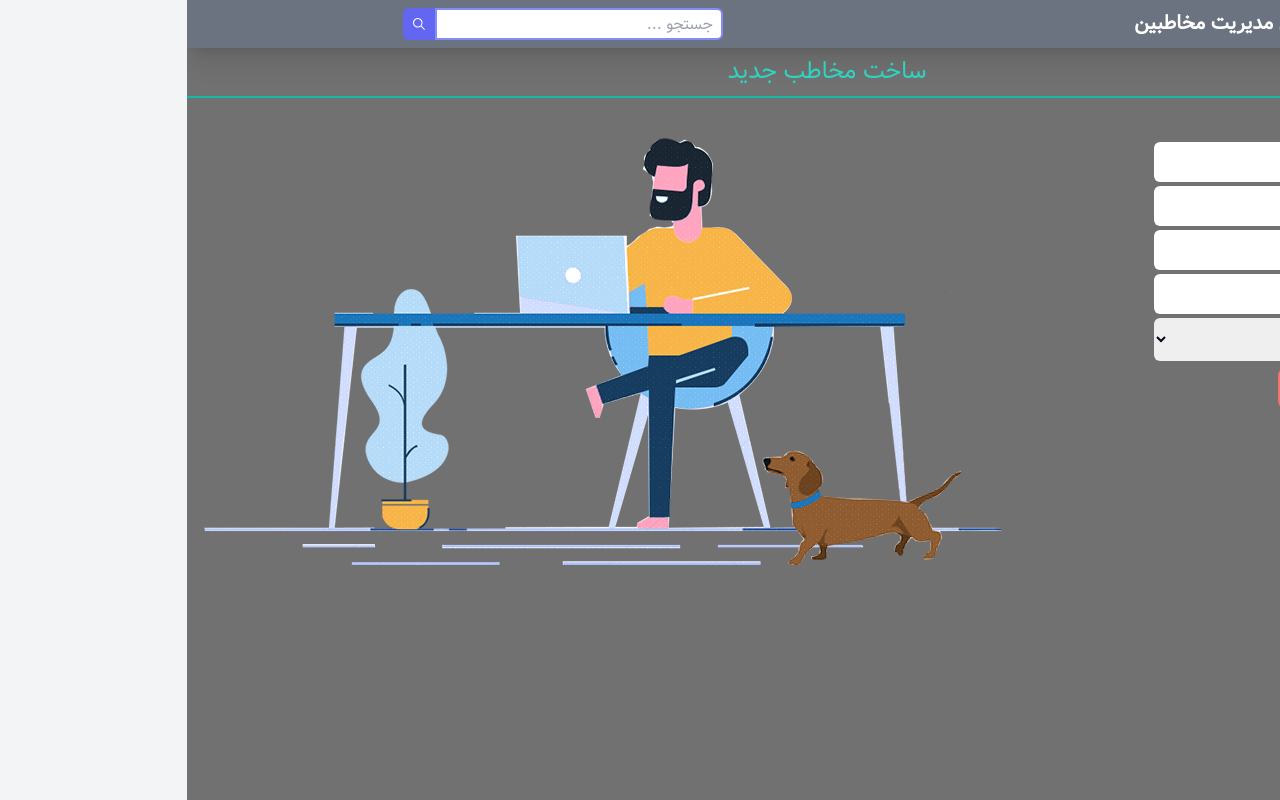
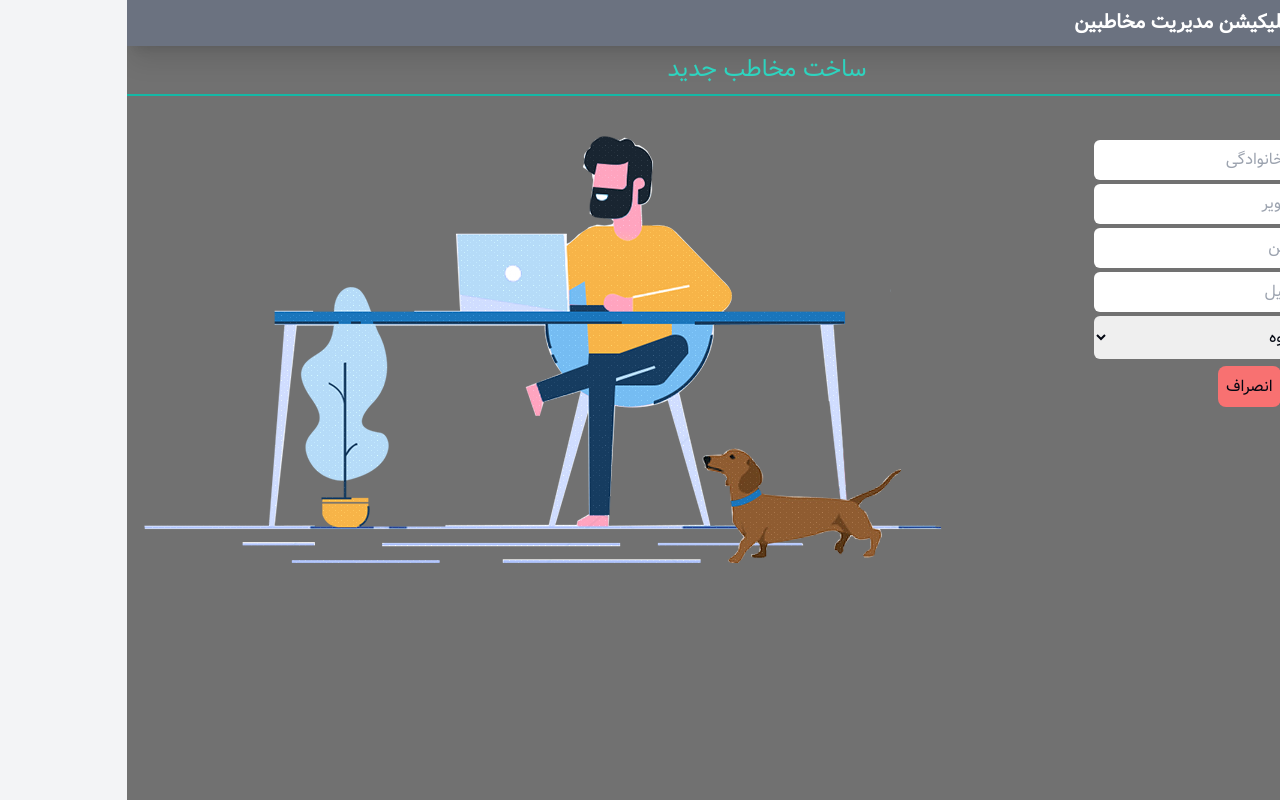
Before and after one commit to MR-AliEsmaeili/ContactManager, a React (Vite) app: page /Contacts/Add in a window 1280 px wide. Built offline with nearby package versions, Linux system fonts and the light colour scheme; data requests are answered from the project's data file.

Commit message:
develope the search

```diff
--- a/Server/db.json
+++ b/Server/db.json
@@ -9,12 +9,12 @@
       "id": 1
     },
     {
-      "FullName": "اقای ایکس",
-      "Photo": "https://w7.pngwing.com/pngs/340/946/png-transparent-avatar-user-computer-icons-software-developer-avatar-child-face-heroes-thumbnail.png",
-      "Mobile": "09356542315",
-      "Email": "alisdflkjsdflksjdfdsf@gmail.com",
-      "Group": "1",
-      "id": 2
+      "FullName": "سارا اسماعیلی ",
+      "Photo": "https://w7.pngwing.com/pngs/4/736/png-transparent-female-avatar-girl-face-woman-user-flat-classy-users-icon.png",
+      "Mobile": "09052408193",
+      "Email": "sara.esmaeili.kish@gmail.com",
+      "Group": "5",
+      "id": 4
     }
   ],
   "Group": [
--- a/src/Components/Header/Navbar.jsx
+++ b/src/Components/Header/Navbar.jsx
@@ -1,20 +1,24 @@
-import { IoIosContact } from "react-icons/io";
-import Search from "./Search";
+import {IoIosContact} from 'react-icons/io'
+import Search from './Search'
+import {useLocation} from 'react-router-dom'
 
-const Navbar = () => {
+const Navbar = ({query, search}) => {
+  const location = useLocation()
   return (
     <div className=" w-full right-0 top-0 shadow-xl">
       <div
-        className="flex justify-between items-center max-md:flex-col max-md:space-y-4
+        className="flex justify-between  items-center max-md:flex-col max-md:space-y-4
                      bg-gray-500 py-2 md:px-10 px-7"
       >
         <div className="max-sm:text-xs grid-cols-6 font-bold text-xl cursor-pointer flex items-center text-gray-800  ">
           <IoIosContact className="max-sm:text-lg text-3xl text-indigo-800" />
           <div className="mr-3 text-white">وب اپلیکیشن مدیریت مخاطبین</div>
         </div>
-        <Search />
+        {location.pathname === '/Contacts' ? (
+          <Search query={query} search={search} />
+        ) : null}
       </div>
     </div>
-  );
-};
-export default Navbar;
+  )
+}
+export default Navbar
--- a/src/Components/Header/Search.jsx
+++ b/src/Components/Header/Search.jsx
@@ -1,17 +1,19 @@
-import { IoIosSearch } from "react-icons/io";
-const Search = () => {
+import {IoIosSearch} from 'react-icons/io'
+const Search = ({query, search}) => {
   return (
     <div className="md:ml-44  flex items-center">
       <input
         placeholder="جستجو ..."
         type="text"
+        value={query.text}
+        onChange={search}
         className="max-sm:w-32 w-72 border-2 px-2 h-8 rounded-s-md border-indigo-400 outline-none  duration-200"
       />
       <button className="bg-indigo-500  text-white px-2 h-8 rounded-e-md">
         <IoIosSearch />
       </button>
     </div>
-  );
-};
+  )
+}
 
-export default Search;
+export default Search
--- a/src/Components/Main.jsx
+++ b/src/Components/Main.jsx
@@ -1,113 +1,110 @@
-import { useState, useEffect } from "react";
-import { confirmAlert } from "react-confirm-alert";
-import {
-  AddContact,
-  Contacts,
-  EditContact,
-  Navbar,
-  ViewContact,
-} from "./Index";
-import { useNavigate, Route, Routes, Navigate } from "react-router-dom";
+import {useState, useEffect} from 'react'
+import {confirmAlert} from 'react-confirm-alert'
+import {AddContact, Contacts, EditContact, Navbar, ViewContact} from './Index'
+import {useNavigate, Route, Routes, Navigate} from 'react-router-dom'
 
 import {
   getAllContacts,
   getAllGroups,
   CreateContact,
-  DeleteContact,
-} from "../Service/ContactService";
+  DeleteContact
+} from '../Service/ContactService'
 const Main = () => {
-  const Navigates = useNavigate();
-  const [forceRender, setForceRender] = useState(false);
-  const [loading, setLoading] = useState(true);
-  const [getcontacts, setContacts] = useState([]);
-  const [getGroups, setGroups] = useState([]);
+  const Navigates = useNavigate()
+  const [forceRender, setForceRender] = useState(false)
+  const [loading, setLoading] = useState(true)
+  const [getcontacts, setContacts] = useState([])
+  const [getGroups, setGroups] = useState([])
   const [getContact, setContact] = useState({
-    FullName: "",
-    Photo: "",
-    Mobile: "",
-    Email: "",
-    Group: "",
-  });
+    FullName: '',
+    Photo: '',
+    Mobile: '',
+    Email: '',
+    Group: ''
+  })
+  const [query, setQuery] = useState({text: ''})
+  const [filteredContact, setFilteredContact] = useState([])
   useEffect(() => {
     const fetchData = async () => {
       try {
-        setLoading(true);
-        const { data: contactsData } = await getAllContacts();
-        const { data: groupData } = await getAllGroups();
-        setContacts(contactsData);
-        setGroups(groupData);
-        setLoading(false);
+        setLoading(true)
+        const {data: contactsData} = await getAllContacts()
+        const {data: groupData} = await getAllGroups()
+        setContacts(contactsData)
+        setFilteredContact(contactsData)
+        setGroups(groupData)
+        setLoading(false)
       } catch (error) {
-        console.log(error.massage);
+        console.log(error.massage)
       }
-    };
-    fetchData();
-  }, []);
+    }
+    fetchData()
+  }, [])
   useEffect(() => {
     const fetchData = async () => {
       try {
-        setLoading(true);
-        const { data: contactsData } = await getAllContacts();
-        setContacts(contactsData);
-        setLoading(false);
+        setLoading(true)
+        const {data: contactsData} = await getAllContacts()
+        setContacts(contactsData)
+        setLoading(false)
       } catch (error) {
-        console.log(error.massage);
+        console.log(error.massage)
       }
-    };
-    fetchData();
-  }, [forceRender]);
-  const setContactInfo = (event) => {
+    }
+    fetchData()
+  }, [forceRender])
+  const setContactInfo = event => {
     setContact({
       ...getContact,
-      [event.target.name]: event.target.value,
-    });
-  };
-  const createContactForm = async (event) => {
-    event.preventDefault();
+      [event.target.name]: event.target.value
+    })
+  }
+  const createContactForm = async event => {
+    event.preventDefault()
     try {
-      const { status } = await CreateContact(getContact);
+      const {status} = await CreateContact(getContact)
       if (status === 201) {
-        setContact({});
-        setForceRender(!forceRender);
-        Navigates("/Contacts");
+        setContact({})
+        setForceRender(!forceRender)
+        Navigates('/Contacts')
       }
     } catch (err) {
-      console.log(err.massage);
+      console.log(err.massage)
     }
-  };
+  }
 
-  const removeContact = async (contactId) => {
+  const removeContact = async contactId => {
     try {
-      setLoading(true);
-      const response = await DeleteContact(contactId);
+      setLoading(true)
+      const response = await DeleteContact(contactId)
       if (response) {
-        const { data: contactsData } = await getAllContacts();
-        setContacts(contactsData);
-        setLoading(false);
+        const {data: contactsData} = await getAllContacts()
+        setContacts(contactsData)
+        setLoading(false)
       }
     } catch (error) {
-      console.log(error.message);
-      setLoading(false);
+      console.log(error.message)
+      setLoading(false)
     }
-  };
+  }
 
   const confirm = (contactId, contactfullname) => {
     confirmAlert({
-      customUI: ({ onClose }) => {
+      customUI: ({onClose}) => {
         return (
           <div className="p-4 border-2 border-teal-500 bg-gray-400 rounded-lg">
             <h1 className="text-2xl ">پاک کردن مخاطب</h1>
             <h4 className="text-lg ">
-              مطمئن هستی که مخاطب{" "}
-              <h3 className="text-xl text-red-500 inline">{contactfullname}</h3>{" "}
+              مطمئن هستی که مخاطب{' '}
+              <h3 className="text-xl text-red-500 inline">{contactfullname}</h3>{' '}
               پاک بشه ؟
             </h4>
             <div className="mt-3">
               <button
                 className="p-2 m-2 bg-teal-400 hover:bg-teal-600 duration-500 rounded-lg"
                 onClick={() => {
-                  removeContact(contactId);
-                  onClose();
+                  removeContact(contactId)
+                  onClose()
                 }}
               >
                 مطمئن هستم
@@ -120,24 +117,31 @@ const Main = () => {
               </button>
             </div>
           </div>
-        );
-      },
-    });
-  };
+        )
+      }
+    })
+  }
 
+  const handleSearch = e => {
+    setQuery({...query, text: e.target.value})
+    const allContacts = getcontacts.filter(
+      contact =>
+        contact.Mobile.includes(e.target.value) ||
+        contact.FullName.includes(e.target.value) ||
+        contact.Email.includes(e.target.value)
+    )
+    setFilteredContact(allContacts)
+  }
   return (
-    <div
-      className="w-full min-h-screen"
-      style={{ backgroundColor: "#aaaaaaaa" }}
-    >
-      <Navbar />
+    <div className="w-full min-h-screen" style={{backgroundColor: '#aaaaaaaa'}}>
+      <Navbar query={query} search={handleSearch} />
       <Routes>
         <Route path="/" element={<Navigate to="/Contacts" />} />
         <Route
           path="/Contacts"
           element={
             <Contacts
-              contacts={getcontacts}
+              contacts={filteredContact}
               loading={loading}
               confirmDelete={confirm}
             />
@@ -170,7 +174,7 @@ const Main = () => {
         />
       </Routes>
     </div>
-  );
-};
+  )
+}
 
-export default Main;
+export default Main
```
